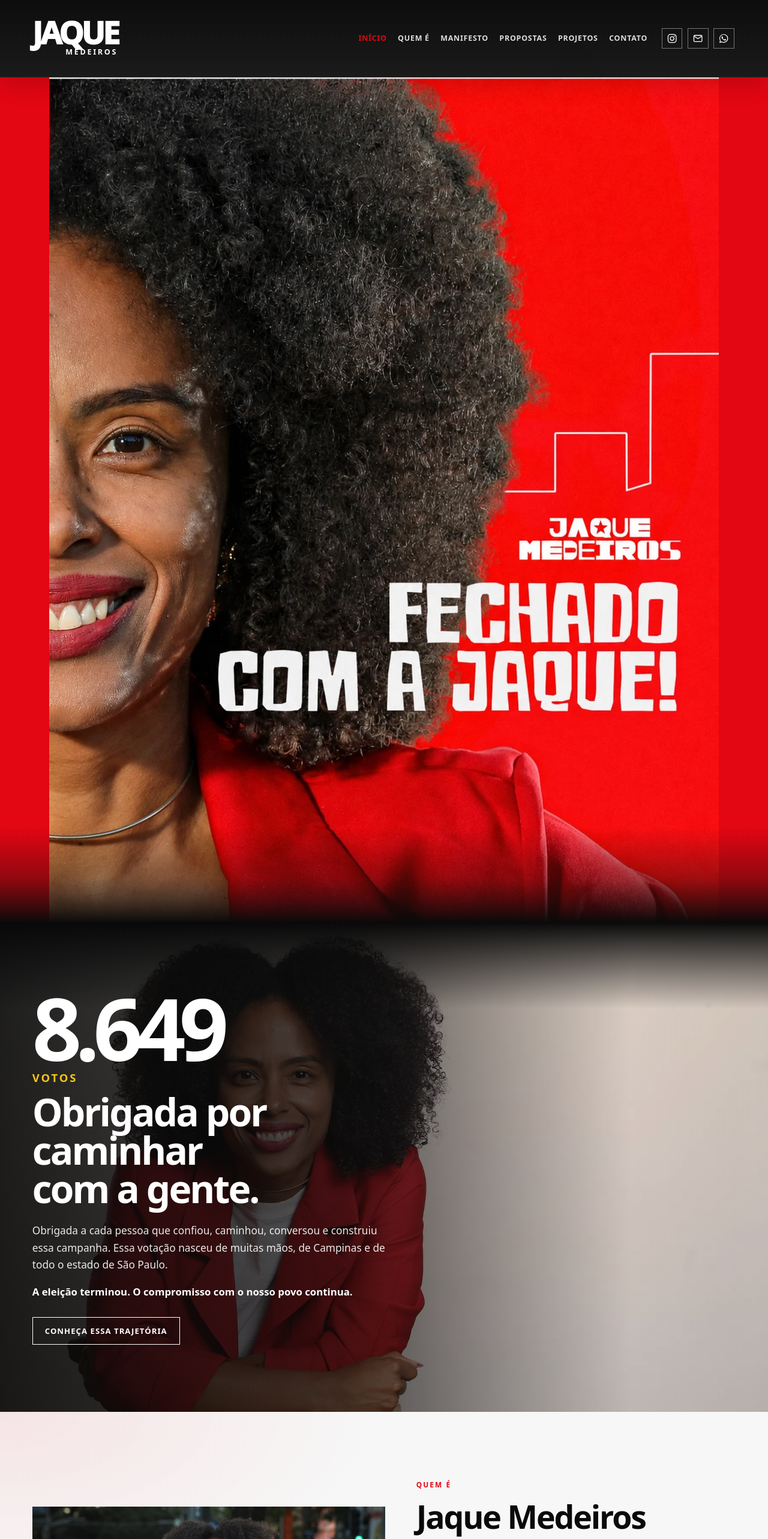
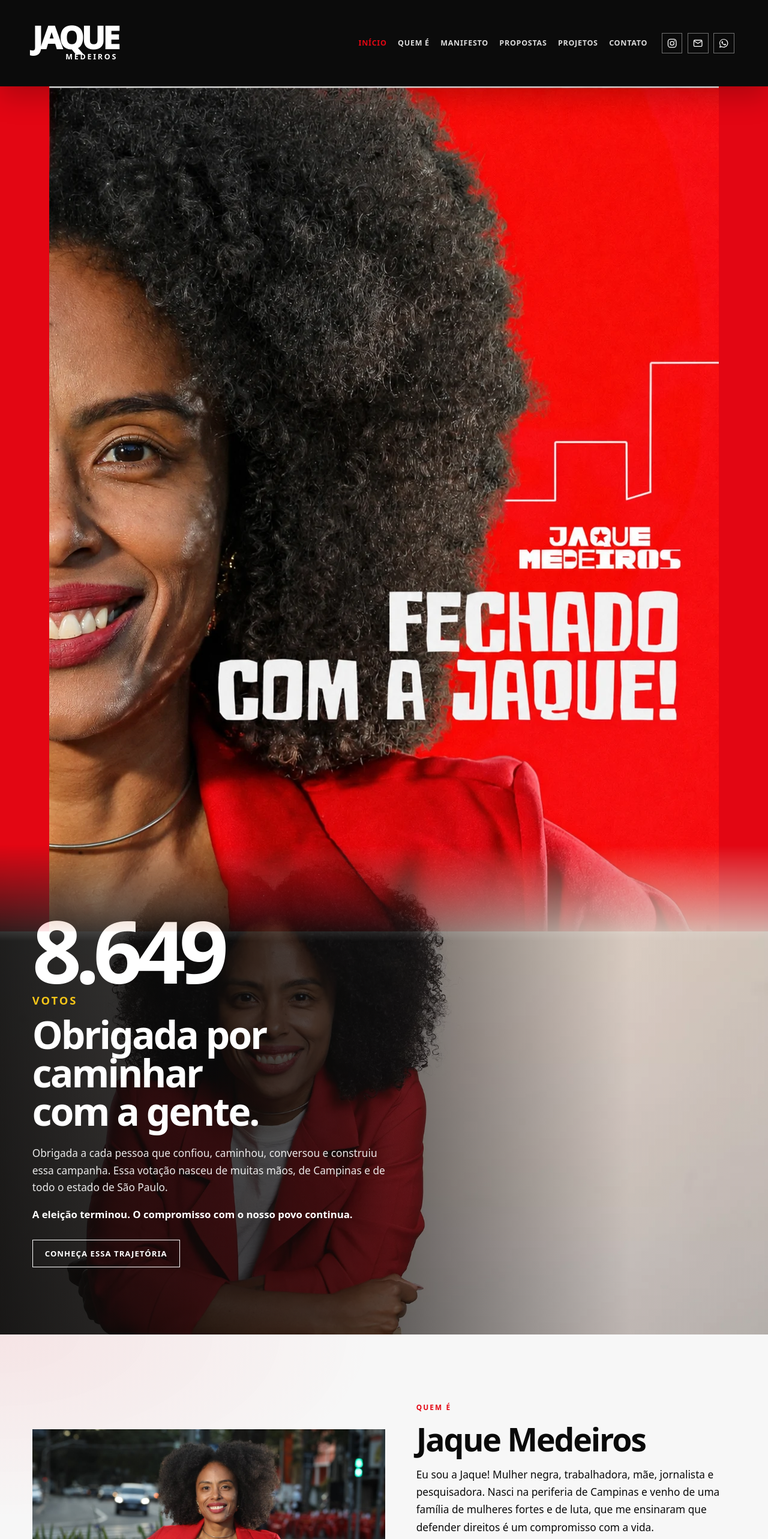
Before and after one commit to danielmedeirosdev/jaque-medeiros-site, a Next.js app: page / in a window 1280 px wide. Shown: the top 2566 px of the page at 60% size. Built offline with nearby package versions, Linux system fonts and the light colour scheme.

Commit message:
Amplia o cabeçalho e suaviza a transição

```diff
--- a/src/app/globals.css
+++ b/src/app/globals.css
@@ -12,7 +12,7 @@
   --muted: #5f5f5f;
   --line: color-mix(in srgb, var(--ink) 12%, transparent);
   --page-pad: clamp(1.15rem, 4.2vw, 3.5rem);
-  --header-h: 7rem;
+  --header-h: 9.5rem;
   --radius: 0;
   --ease: cubic-bezier(0.22, 1, 0.36, 1);
 }
@@ -158,15 +158,14 @@ figure {
   top: 0;
   z-index: 40;
   color: var(--paper);
-  background: linear-gradient(180deg, rgba(8, 8, 8, 0.98), rgba(14, 14, 14, 0.95));
+  background: #0b0b0b;
   backdrop-filter: blur(22px) saturate(140%);
-  border-bottom: 1px solid color-mix(in srgb, var(--paper) 10%, transparent);
-  box-shadow: 0 12px 36px rgba(0, 0, 0, 0.16);
-  transition: border-color 0.25s var(--ease), background 0.25s var(--ease), box-shadow 0.25s var(--ease);
+  border-bottom: 0;
+  box-shadow: 0 18px 42px rgba(0, 0, 0, 0.22);
+  transition: background 0.25s var(--ease), box-shadow 0.25s var(--ease);
 }
 
 .site-header.is-scrolled {
-  border-bottom-color: color-mix(in srgb, var(--paper) 16%, transparent);
   background: color-mix(in srgb, var(--ink) 94%, transparent);
   box-shadow: 0 16px 44px rgba(0, 0, 0, 0.24);
 }
@@ -177,8 +176,7 @@ figure {
   justify-content: space-between;
   gap: 1.25rem;
   min-height: var(--header-h);
-  max-height: 7.5rem;
-  padding: 1.05rem var(--page-pad);
+  padding: 1.5rem var(--page-pad);
 }
 
 .brand {
@@ -213,7 +211,7 @@ figure {
 
 .brand-wordmark-primary {
   font-family: var(--font-display), system-ui, sans-serif;
-  font-size: 2.75rem;
+  font-size: 3.1rem;
   font-weight: 950;
   letter-spacing: -0.075em;
 }
@@ -221,7 +219,7 @@ figure {
 .brand-wordmark-secondary {
   align-self: flex-end;
   margin-top: 0.42rem;
-  font-size: 0.78rem;
+  font-size: 0.84rem;
   font-weight: 800;
   letter-spacing: 0.22em;
   line-height: 1;
@@ -470,13 +468,7 @@ figure {
 }
 
 .hero.hero-poster::after {
-  content: "";
-  position: absolute;
-  inset: auto 0 -1px;
-  z-index: 1;
-  height: clamp(5rem, 18vw, 10rem);
-  pointer-events: none;
-  background: linear-gradient(180deg, transparent 0%, rgba(10, 10, 10, 0.38) 54%, var(--ink) 100%);
+  content: none;
 }
 
 .hero-poster-image {
@@ -767,16 +759,9 @@ figure {
   overflow: hidden;
   color: var(--paper);
   background: var(--ink);
-}
-
-.thanks-section::before {
-  content: "";
-  position: absolute;
-  inset: 0 0 auto;
-  z-index: 1;
-  height: clamp(5rem, 16vw, 9rem);
-  pointer-events: none;
-  background: linear-gradient(180deg, var(--ink) 0%, rgba(10, 10, 10, 0.58) 42%, transparent 100%);
+  margin-top: clamp(-9rem, -16vw, -6rem);
+  -webkit-mask-image: linear-gradient(to bottom, transparent 0, #000 clamp(7rem, 14vw, 10rem));
+  mask-image: linear-gradient(to bottom, transparent 0, #000 clamp(7rem, 14vw, 10rem));
 }
 
 .thanks-section::after {
@@ -1760,7 +1745,7 @@ figure {
 
 @media (min-width: 900px) {
   :root {
-    --header-h: 8rem;
+    --header-h: 9rem;
   }
 
   .footer-nav {
```
